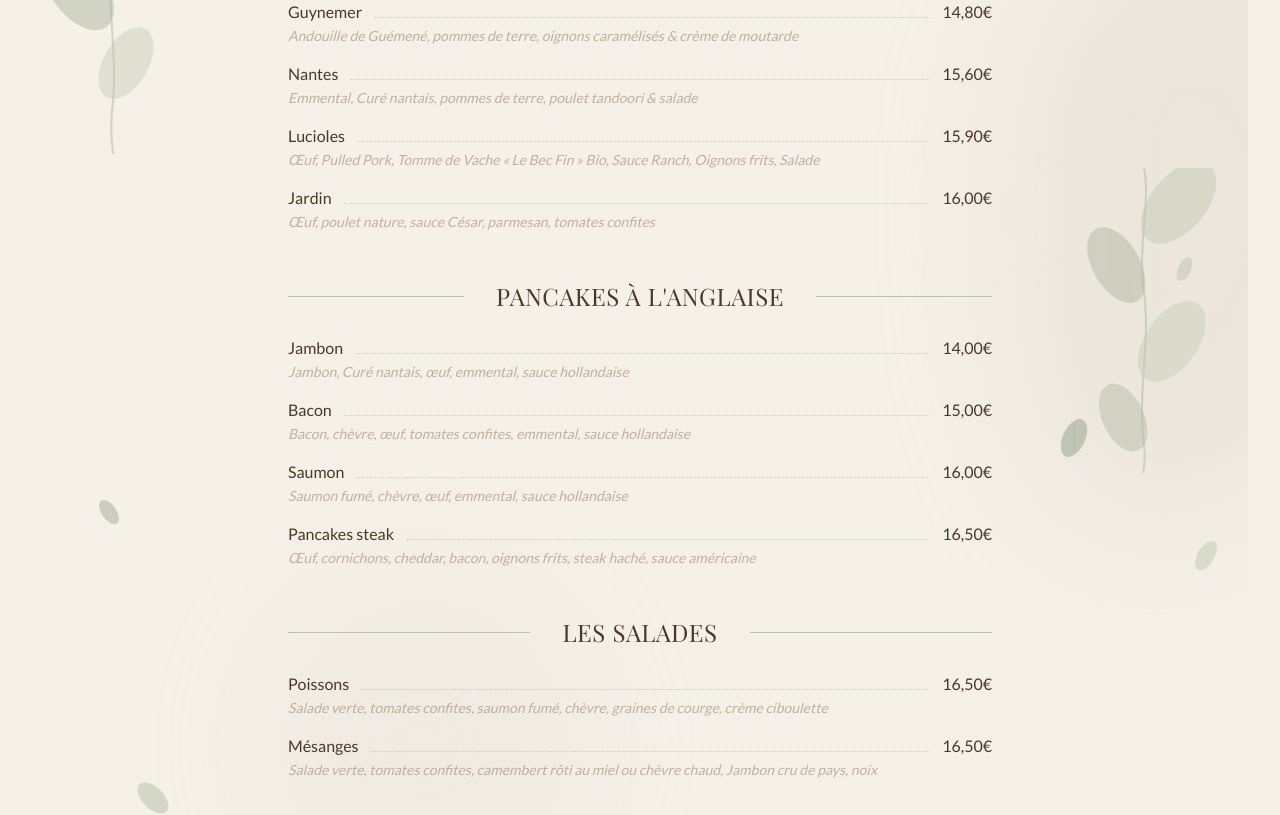
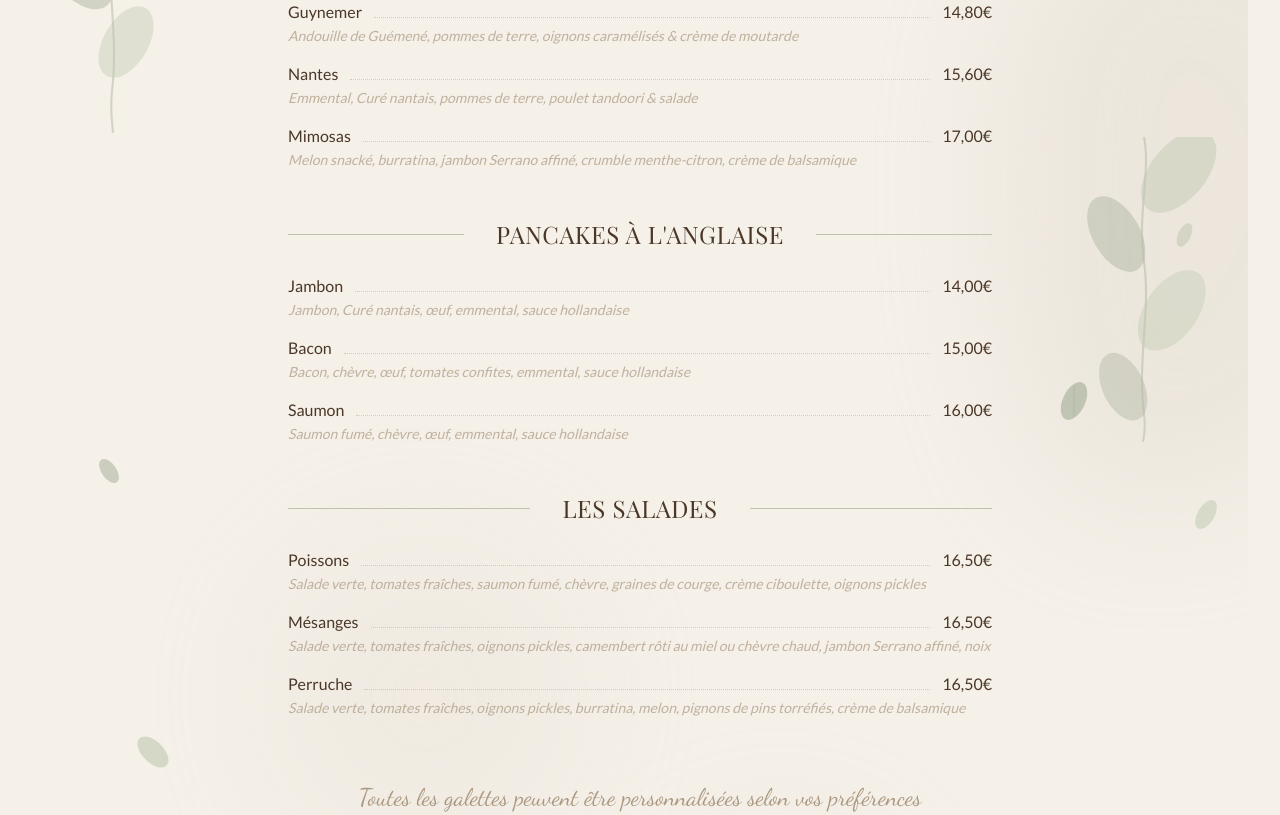
Before and after one commit to Freaks85/la-ptite-crepe-rit, a React (Vite) app: page /carte in a window 1280 px wide. Shown: the part 1220-2035 px from the top of the page. Built offline with nearby package versions, Linux system fonts and the light colour scheme.

Commit message:
Update Menu.jsx

```diff
--- a/src/sections/Menu.jsx
+++ b/src/sections/Menu.jsx
@@ -56,8 +56,7 @@ const Menu = () => {
             { name: 'Marine', desc: 'Saumon fumé, crème ciboulette & salade', price: '15,50€' },
             { name: 'Guynemer', desc: 'Andouille de Guémené, pommes de terre, oignons caramélisés & crème de moutarde', price: '14,80€' },
             { name: 'Nantes', desc: 'Emmental, Curé nantais, pommes de terre, poulet tandoori & salade', price: '15,60€' },
-            { name: 'Lucioles', desc: 'Œuf, Pulled Pork, Tomme de Vache « Le Bec Fin » Bio, Sauce Ranch, Oignons frits, Salade', price: '15,90€' },
-            { name: 'Jardin', desc: 'Œuf, poulet nature, sauce César, parmesan, tomates confites', price: '16,00€' },
+            { name: 'Mimosas', desc: 'Melon snacké, burratina, jambon Serrano affiné, crumble menthe-citron, crème de balsamique', price: '17,00€' },
           ],
         },
         {
@@ -66,14 +65,14 @@ const Menu = () => {
             { name: 'Jambon', desc: 'Jambon, Curé nantais, œuf, emmental, sauce hollandaise', price: '14,00€' },
             { name: 'Bacon', desc: 'Bacon, chèvre, œuf, tomates confites, emmental, sauce hollandaise', price: '15,00€' },
             { name: 'Saumon', desc: 'Saumon fumé, chèvre, œuf, emmental, sauce hollandaise', price: '16,00€' },
-            { name: 'Pancakes steak', desc: 'Œuf, cornichons, cheddar, bacon, oignons frits, steak haché, sauce américaine', price: '16,50€' },
           ],
         },
         {
           name: 'Les Salades',
           items: [
-            { name: 'Poissons', desc: 'Salade verte, tomates confites, saumon fumé, chèvre, graines de courge, crème ciboulette', price: '16,50€' },
-            { name: 'Mésanges', desc: 'Salade verte, tomates confites, camembert rôti au miel ou chèvre chaud, Jambon cru de pays, noix', price: '16,50€' },
+            { name: 'Poissons', desc: 'Salade verte, tomates fraîches, saumon fumé, chèvre, graines de courge, crème ciboulette, oignons pickles', price: '16,50€' },
+            { name: 'Mésanges', desc: 'Salade verte, tomates fraîches, oignons pickles, camembert rôti au miel ou chèvre chaud, jambon Serrano affiné, noix', price: '16,50€' },
+            { name: 'Perruche', desc: 'Salade verte, tomates fraîches, oignons pickles, burratina, melon, pignons de pins torréfiés, crème de balsamique', price: '16,50€' },
           ],
         },
       ],
@@ -110,7 +109,14 @@ const Menu = () => {
             { name: 'Lucas', desc: 'Chocolat, confiture d\'oranges amères, flambée au Cointreau', price: '8,20€' },
             { name: 'Babou', desc: 'Brownie noix de pécan, caramel, noix de coco râpée, glace coco', price: '8,50€' },
             { name: 'Ambre', desc: 'Beurre de cacahuète, M&M\'S, chantilly', price: '8,50€' },
-            { name: 'Tiago', desc: 'Crème « façon bueno », feuilletine, chantilly, glace vanille', price: '8,50€' },
+            { name: 'P-A', desc: 'Tartare de fraises fraîches, Coulis de fruits rouges, Menthe fraîche ciselée, Sorbet Citron-Basilic', price: '8,50€' },
+            { name: 'Emma', desc: 'Crème fruit de la passion/vanille, Brisure de palet breton, Glace framboise', price: '11,00€' },
+          ],
+        },
+        {
+          name: 'Supplément',
+          items: [
+            { name: 'Supplément chantilly', price: '2,00€' },
           ],
         },
         {
@@ -230,13 +236,14 @@ const Menu = () => {
         {
           name: 'Sans Alcool',
           items: [
-            { name: 'Virgin mojito ou fraise', price: '6,00€', unit: '25cl' },
+            { name: 'Virgin mojito ou fraise', price: '6,50€', unit: '25cl' },
+            { name: 'Virgin Planteur', price: '6,50€' },
             { name: 'Jus de pomme « sous le pommier »', desc: 'Pommes non traitées', price: '5,00€', unit: '25cl' },
-            { name: 'Jus de fruit', desc: 'Orange, fraise, ananas, pomme', price: '3,40€', unit: '27,5cl' },
-            { name: 'Soft soda', desc: 'Coca cola, Coca cola zéro 33cl — Orangina 25cl — Ice Tea 27,5cl — Schweppes tonic, agrumes 25cl', price: '3,90€' },
+            { name: 'Jus de fruit', desc: 'Orange, fraise, ananas, pomme', price: '3,70€', unit: '27,5cl' },
+            { name: 'Soft soda', desc: 'Coca cola, Coca cola zéro 33cl — Orangina 25cl — Ice Tea 27,5cl — Schweppes tonic, agrumes 25cl', price: '4,00€' },
             { name: 'Limonade', price: '3,00€', unit: '27,5cl' },
-            { name: 'Sirop à l\'eau', desc: 'Menthe, citron, grenadine, pêche, fraise', price: '2,30€', unit: '27,5cl' },
-            { name: 'Diabolo', desc: 'Menthe, citron, grenadine, pêche, fraise', price: '3,30€', unit: '27,5cl' },
+            { name: 'Sirop à l\'eau', desc: 'Menthe, citron, grenadine, pêche, fraise', price: '2,50€', unit: '27,5cl' },
+            { name: 'Diabolo', desc: 'Menthe, citron, grenadine, pêche, fraise', price: '3,50€', unit: '27,5cl' },
             { name: 'Dremmwel', desc: 'Bière sans alcool 0.0%', price: '5,50€', unit: '25cl' },
           ],
         },
@@ -252,12 +259,12 @@ const Menu = () => {
         {
           name: 'Boissons Chaudes',
           items: [
-            { name: 'Café Bio Breton', desc: 'Torréfaction artisanale 100% arabica', price: '1,90€' },
-            { name: 'Allongé', price: '1,90€' },
-            { name: 'Décaféiné', price: '1,90€' },
-            { name: 'Petit crème', price: '2,50€' },
-            { name: 'Grand crème', price: '2,80€' },
-            { name: 'Capuccino', price: '4,50€' },
+            { name: 'Café Bio Breton', desc: 'Torréfaction artisanale 100% arabica', price: '2,10€' },
+            { name: 'Allongé', price: '2,10€' },
+            { name: 'Décaféiné', price: '2,10€' },
+            { name: 'Petit crème', price: '2,70€' },
+            { name: 'Grand crème', price: '3,00€' },
+            { name: 'Capuccino', price: '5,00€' },
             { name: 'Thé Damman', price: '2,80€' },
             { name: 'Infusion Damman', price: '2,80€' },
           ],
@@ -276,15 +283,6 @@ const Menu = () => {
             { name: 'Limoncello', price: '6,00€', unit: '4cl' },
           ],
         },
-        {
-          name: 'Galettes Roulées',
-          description: 'Pour accompagner l\'apéritif — à partager',
-          items: [
-            { name: 'Jambon emmental', price: '8,00€' },
-            { name: 'Saumon chèvre', price: '8,00€' },
-            { name: 'Chèvre miel', price: '8,00€' },
-          ],
-        },
       ],
     },
     glaces: {
@@ -293,7 +291,7 @@ const Menu = () => {
       sections: [
         {
           name: 'Glaces & Sorbets',
-          description: 'Vanille, chocolat, caramel au beurre salé, menthe-chocolat, café, pistache, coco, rhum-raisin, noisette | Sorbets : fraise, framboise, citron, cassis',
+          description: 'Vanille, chocolat, caramel au beurre salé, menthe-chocolat, café, pistache, coco, rhum-raisin, noisette | Sorbets : fraise, framboise, citron, fruit de la passion',
           items: [
             { name: '1 boule', price: '3,00€' },
             { name: '2 boules', price: '5,00€' },
@@ -310,6 +308,12 @@ const Menu = () => {
             { name: 'Dame blanche', desc: '2 boules vanille, chocolat, chantilly, amandes caramélisées', price: '8,00€' },
             { name: 'Banana split', desc: '1 boule fraise, 1 boule vanille, 1 boule chocolat, banane, chocolat, chantilly, amandes caramélisées', price: '8,00€' },
             { name: 'La P\'tite glace rit', desc: '2 boules vanille, 1 boule caramel, caramel, chantilly, amandes caramélisées', price: '8,00€' },
+          ],
+        },
+        {
+          name: 'Supplément',
+          items: [
+            { name: 'Supplément chantilly', price: '2,00€' },
           ],
         },
       ],
```
